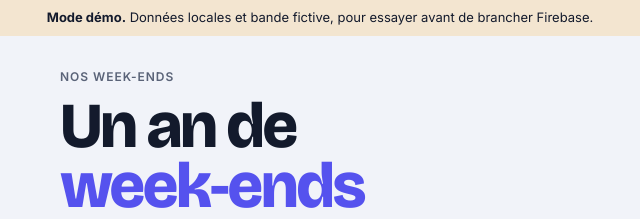
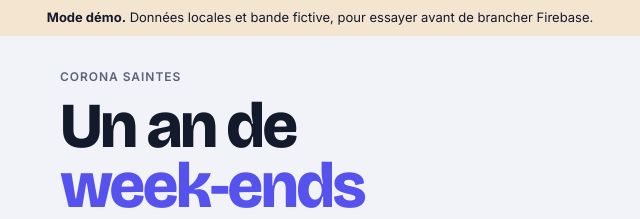
Before and after one commit to Quentin-bot/corona-saintes, a plain HTML site: page index.html in a window 1280 px wide. Shown: the top 219 px of the page, 320-960 px from the left. Drawn offline with nearby package versions, Linux system fonts and the light colour scheme.

Commit message:
Renomme le site en Corona Saintes, ajoute README et règles Firestore
Co-Authored-By: Claude Opus 5.5 <noreply@anthropic.com>

```diff
--- a/config.js
+++ b/config.js
@@ -3,7 +3,7 @@
 // ─────────────────────────────────────────────────────────────
 window.WEEKEND_CONFIG = {
   // Nom affiché en haut du site
-  APP_NAME: "Nos week-ends",
+  APP_NAME: "Corona Saintes",
 
   // Identifiant du groupe dans la base (lettres, chiffres, tirets).
   // Changer cette valeur = repartir d'un calendrier vide.
--- a/index.html
+++ b/index.html
@@ -3,7 +3,7 @@
 <head>
 <meta charset="utf-8">
 <meta name="viewport" content="width=device-width, initial-scale=1, viewport-fit=cover">
-<title>Nos week-ends</title>
+<title>Corona Saintes</title>
 <meta name="description" content="On coche ses dispos, on trouve le week-end, on choisit le lieu.">
 <link rel="preconnect" href="https://fonts.googleapis.com">
 <link rel="preconnect" href="https://fonts.gstatic.com" crossorigin>
```
Also changed, not shown: 2 other files.
